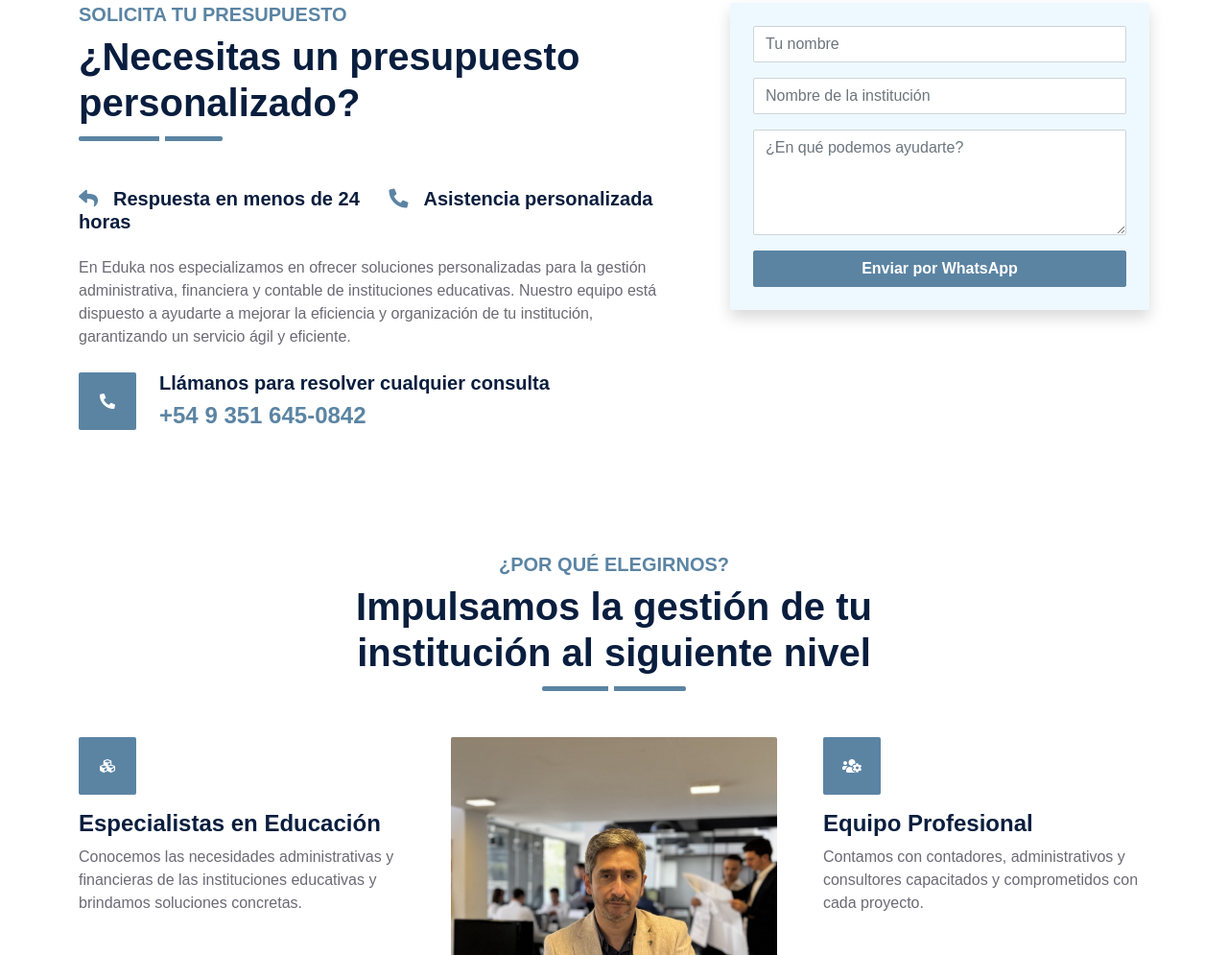
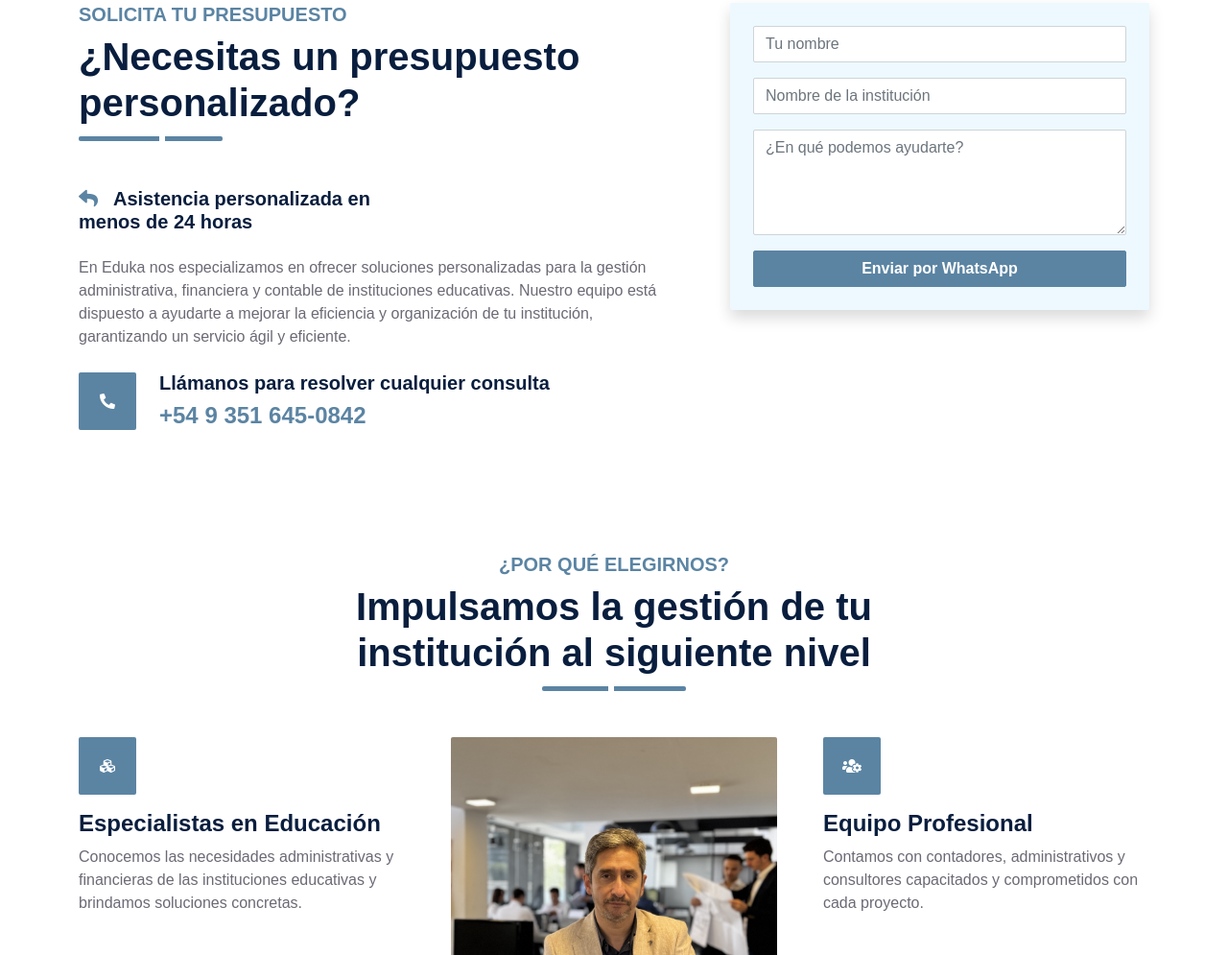
Before and after one commit to samuelchavero/somoseduka.github.io, a plain HTML site: page index.html in a window 1280 px wide. Shown: the part 2752-3747 px from the top of the page at 96% size. Drawn offline with nearby package versions, Linux system fonts and the light colour scheme.

Commit message:
Update index.html

```diff
--- a/index.html
+++ b/index.html
@@ -251,11 +251,9 @@
                 </div>
                 <div class="row gx-3">
                     <div class="col-sm-6 wow zoomIn" data-wow-delay="0.2s">
-                        <h5 class="mb-4"><i class="fa fa-reply text-primary me-3"></i>Respuesta en menos de 24 horas</h5>
+                        <h5 class="mb-4"><i class="fa fa-reply text-primary me-3"></i>Asistencia personalizada en menos de 24 horas</h5>
                     </div>
-                    <div class="col-sm-6 wow zoomIn" data-wow-delay="0.4s">
-                        <h5 class="mb-4"><i class="fa fa-phone-alt text-primary me-3"></i>Asistencia personalizada</h5>
-                    </div>
+
                 </div>
                 <p class="mb-4">En Eduka nos especializamos en ofrecer soluciones personalizadas para la gestión administrativa, financiera y contable de instituciones educativas. Nuestro equipo está dispuesto a ayudarte a mejorar la eficiencia y organización de tu institución, garantizando un servicio ágil y eficiente.</p>
                 <div class="d-flex align-items-center mt-2 wow zoomIn" data-wow-delay="0.6s">
```
